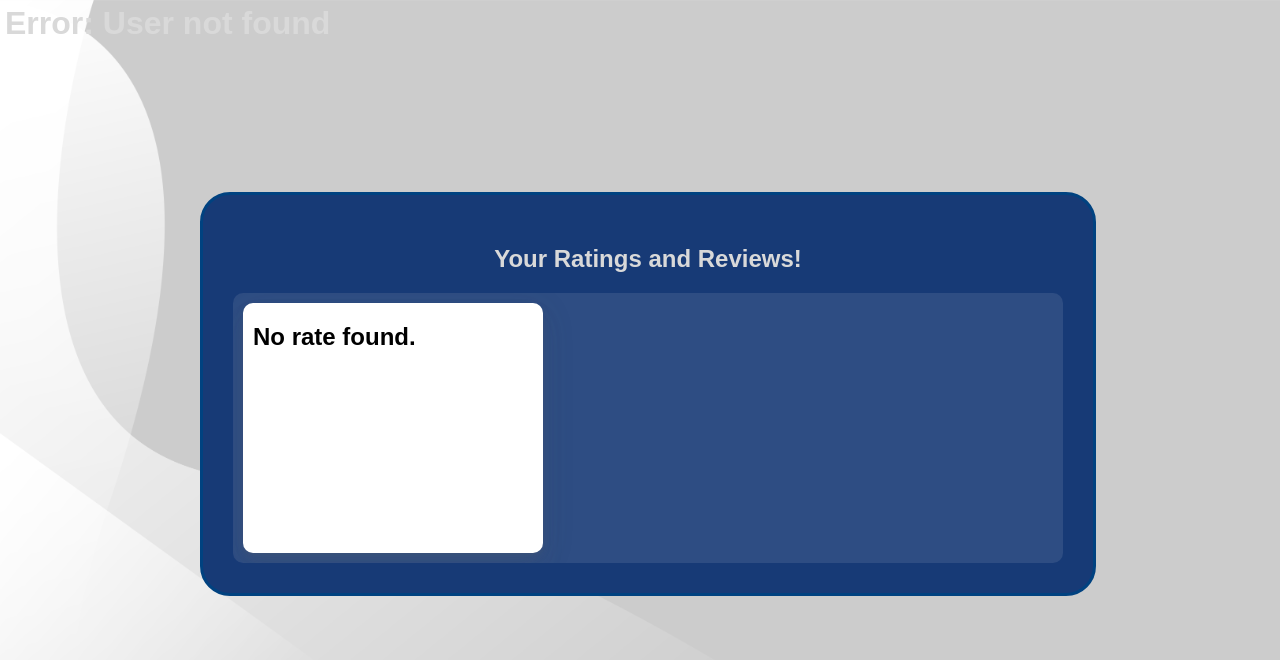
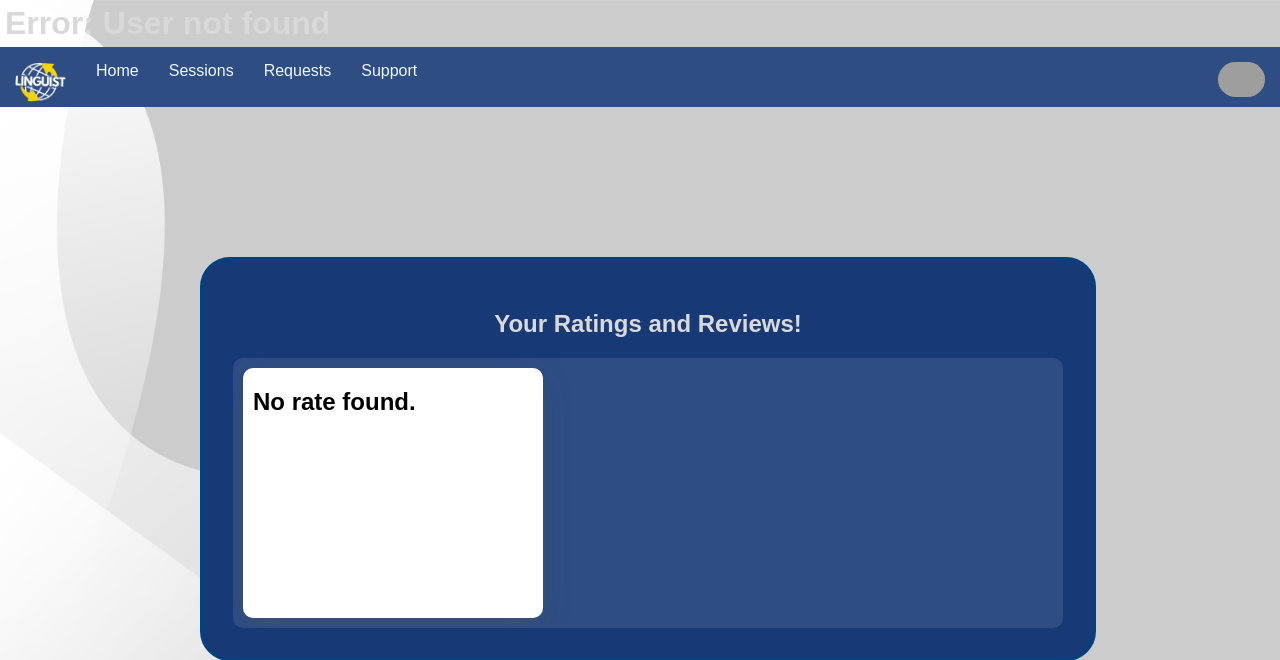
Before and after one commit to munirahi/webProject, a PHP site: page /toturRate.php in a window 1280 px wide. Shown: the top 660 px of the page. Run offline with PHP 8.4, Linux system fonts and the light colour scheme; the visitor is signed in with stand-in values (Sample User, id 1); data that the repository does not hold is empty; some libraries are stand-ins or nearby versions; grey boxes are pictures that could not be loaded.

Commit message:
Update toturRate.php

```diff
--- a/toturRate.php
+++ b/toturRate.php
@@ -32,7 +32,36 @@ include("php/ratet.php");
 
        <title>Rates and Reviews</title>
    </head>
+   <header id="header">
+      <div id="header-div">
+        <nav class="fixed-top" id="main-nav">
+          <ul id="ul1">
+            <li><img src="images/linguistBlueAndWhite.jpg" alt="LINGUIST logo" id="logo-img"></li>
+            <li class="list1-item"><a href="HomePageLearner.php" class="list1-item">Home</a></li>
+            <li class="list1-item"><a href="SESSionLearner.php">Sessions</a></li>
+            <li class="list1-item"><a href="learnerRequest2.php">Requests</a></li>
+            <li class="list1-item"><a href="Supports.php">Support</a></li>
+          </ul>
+          <ul id="ul2">
 
+            <li id="acnt li">
+            <nav id="account-nav"><img src="uploads/<?php echo $newImageName; ?>" id="account-img">
+                <ul>
+
+                  <li class="account-list"><a href="EditProfile.html">
+                      <div class="circle"></div>Edit Profile
+                    </a></li>
+                    <li class="account-list"><a href="logout.php">
+                      <div class="circle"></div>Log Out
+                    </a></li>
+                </ul>
+
+              </nav>
+            </li>
+          </ul>
+        </nav>
+      </div>
+    </header>
    <body>
     <?php
 function getFlagImage($language) {
```
